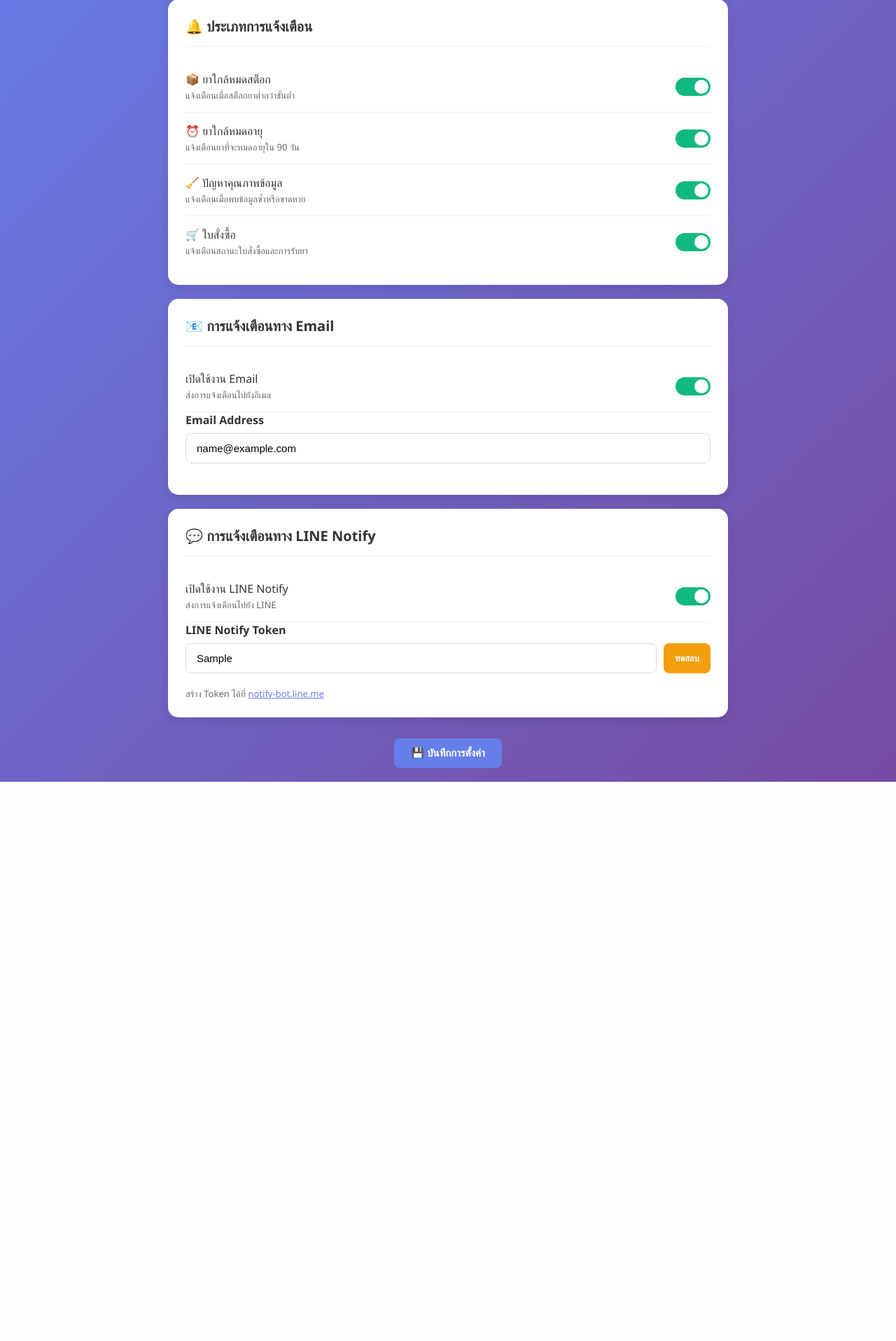
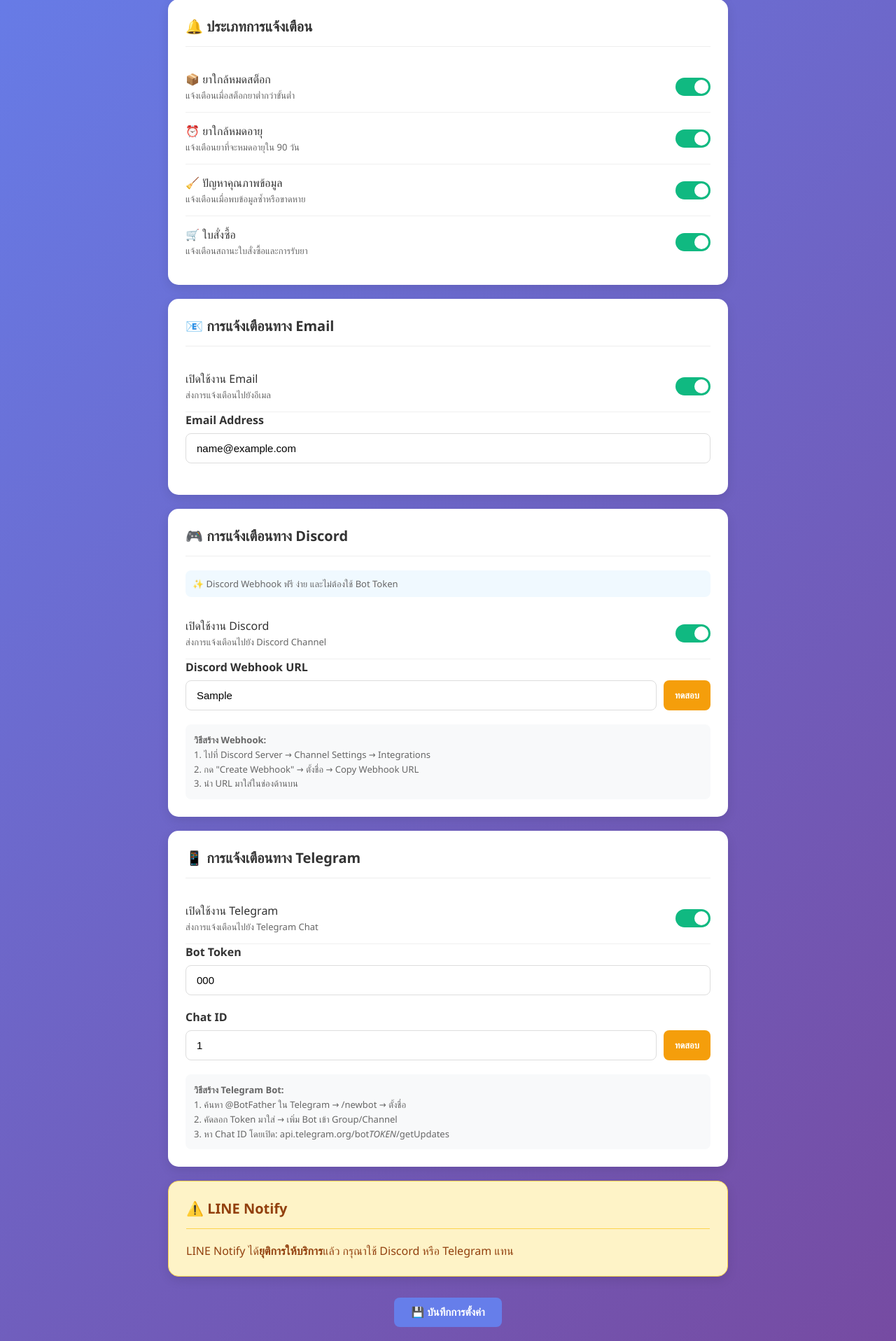
Before and after one commit to thering999/drugmuk, a PHP site: the page made by src/Views/notifications/settings.php in a window 1280 px wide. Shown: the part 185-2101 px from the top of the page at 70% size. Before the commit the page ends 1302 px from the top, so only its background shows below. Run offline with PHP 8.4, Linux system fonts and the light colour scheme; the template is opened without the code that fills it: most values are stand-ins (such as "Sample title", 1, 10 or a date in 2020); data that the repository does not hold is empty.

Commit message:
Replace LINE Notify with Discord Webhook and Telegram Bot support

```diff
--- a/public/index.php
+++ b/public/index.php
@@ -226,7 +226,8 @@ $router->get('/notifications/settings', 'NotificationController@settings');
 $router->get('/api/notifications/unread', 'NotificationController@getUnread');
 $router->post('/api/notifications/mark-read', 'NotificationController@markRead');
 $router->post('/api/notifications/save-settings', 'NotificationController@saveSettings');
-$router->post('/api/notifications/test-line', 'NotificationController@testLine');
+$router->post('/api/notifications/test-discord', 'NotificationController@testDiscord');
+$router->post('/api/notifications/test-telegram', 'NotificationController@testTelegram');
 $router->get('/api/notifications/generate', 'NotificationController@generate');
 $router->get('/audit-trail', 'NotificationController@auditTrail');
 
--- a/src/Views/notifications/settings.php
+++ b/src/Views/notifications/settings.php
@@ -159,31 +159,79 @@
             </div>
 
             <div class="card">
-                <h2>💬 การแจ้งเตือนทาง LINE Notify</h2>
+                <h2>🎮 การแจ้งเตือนทาง Discord</h2>
+                <p style="font-size: 13px; color: #666; margin-bottom: 15px; padding: 10px; background: #f0f9ff; border-radius: 8px;">
+                    ✨ Discord Webhook ฟรี ง่าย และไม่ต้องใช้ Bot Token
+                </p>
 
                 <div class="toggle-group">
                     <div>
-                        <div class="toggle-label">เปิดใช้งาน LINE Notify</div>
-                        <div class="toggle-desc">ส่งการแจ้งเตือนไปยัง LINE</div>
+                        <div class="toggle-label">เปิดใช้งาน Discord</div>
+                        <div class="toggle-desc">ส่งการแจ้งเตือนไปยัง Discord Channel</div>
                     </div>
                     <label class="toggle-switch">
-                        <input type="checkbox" name="line_enabled" id="line_enabled" <?php echo ($settings['line_enabled'] ?? 0) ? 'checked' : ''; ?>>
+                        <input type="checkbox" name="discord_enabled" id="discord_enabled" <?php echo !empty($settings['discord_webhook'] ?? '') ? 'checked' : ''; ?>>
                         <span class="toggle-slider"></span>
                     </label>
                 </div>
 
-                <div id="line_fields" style="<?php echo ($settings['line_enabled'] ?? 0) ? '' : 'display:none'; ?>">
+                <div id="discord_fields" style="<?php echo !empty($settings['discord_webhook'] ?? '') ? '' : 'display:none'; ?>">
                     <div class="form-group">
-                        <label>LINE Notify Token</label>
+                        <label>Discord Webhook URL</label>
                         <div style="display: flex; gap: 10px;">
-                            <input type="text" name="line_token" id="line_token" value="<?php echo htmlspecialchars($settings['line_token'] ?? ''); ?>" placeholder="ใส่ Token จาก notify-bot.line.me" style="flex:1">
-                            <button type="button" class="btn btn-test" onclick="testLine()">ทดสอบ</button>
+                            <input type="text" name="discord_webhook" id="discord_webhook" value="<?php echo htmlspecialchars($settings['discord_webhook'] ?? ''); ?>" placeholder="https://discord.com/api/webhooks/..." style="flex:1">
+                            <button type="button" class="btn btn-test" onclick="testDiscord()">ทดสอบ</button>
                         </div>
                     </div>
-                    <p style="font-size: 13px; color: #666;">
-                        สร้าง Token ได้ที่ <a href="https://notify-bot.line.me/" target="_blank" style="color: #667eea;">notify-bot.line.me</a>
-                    </p>
+                    <div style="font-size: 13px; color: #666; background: #f8f9fa; padding: 12px; border-radius: 8px; line-height: 1.6;">
+                        <strong>วิธีสร้าง Webhook:</strong><br>
+                        1. ไปที่ Discord Server → Channel Settings → Integrations<br>
+                        2. กด "Create Webhook" → ตั้งชื่อ → Copy Webhook URL<br>
+                        3. นำ URL มาใส่ในช่องด้านบน
+                    </div>
                 </div>
+            </div>
+
+            <div class="card">
+                <h2>📱 การแจ้งเตือนทาง Telegram</h2>
+
+                <div class="toggle-group">
+                    <div>
+                        <div class="toggle-label">เปิดใช้งาน Telegram</div>
+                        <div class="toggle-desc">ส่งการแจ้งเตือนไปยัง Telegram Chat</div>
+                    </div>
+                    <label class="toggle-switch">
+                        <input type="checkbox" name="telegram_enabled" id="telegram_enabled" <?php echo !empty($settings['telegram_bot_token'] ?? '') ? 'checked' : ''; ?>>
+                        <span class="toggle-slider"></span>
+                    </label>
+                </div>
+
+                <div id="telegram_fields" style="<?php echo !empty($settings['telegram_bot_token'] ?? '') ? '' : 'display:none'; ?>">
+                    <div class="form-group">
+                        <label>Bot Token</label>
+                        <input type="text" name="telegram_bot_token" id="telegram_bot_token" value="<?php echo htmlspecialchars($settings['telegram_bot_token'] ?? ''); ?>" placeholder="123456789:ABCdefGHIjklMNOpqrSTUvwxYZ">
+                    </div>
+                    <div class="form-group">
+                        <label>Chat ID</label>
+                        <div style="display: flex; gap: 10px;">
+                            <input type="text" name="telegram_chat_id" id="telegram_chat_id" value="<?php echo htmlspecialchars($settings['telegram_chat_id'] ?? ''); ?>" placeholder="-1001234567890" style="flex:1">
+                            <button type="button" class="btn btn-test" onclick="testTelegram()">ทดสอบ</button>
+                        </div>
+                    </div>
+                    <div style="font-size: 13px; color: #666; background: #f8f9fa; padding: 12px; border-radius: 8px; line-height: 1.6;">
+                        <strong>วิธีสร้าง Telegram Bot:</strong><br>
+                        1. ค้นหา @BotFather ใน Telegram → /newbot → ตั้งชื่อ<br>
+                        2. คัดลอก Token มาใส่ → เพิ่ม Bot เข้า Group/Channel<br>
+                        3. หา Chat ID โดยเปิด: api.telegram.org/bot<em>TOKEN</em>/getUpdates
+                    </div>
+                </div>
+            </div>
+
+            <div class="card" style="background: #fef3c7; border: 1px solid #fcd34d;">
+                <h2 style="color: #92400e; border-bottom-color: #fcd34d;">⚠️ LINE Notify</h2>
+                <p style="color: #92400e;">
+                    LINE Notify ได้<strong>ยุติการให้บริการ</strong>แล้ว กรุณาใช้ Discord หรือ Telegram แทน
+                </p>
             </div>
 
             <div style="text-align: center; margin-top: 30px;">
@@ -201,8 +249,12 @@
             document.getElementById('email_field').style.display = this.checked ? 'block' : 'none';
         });
 
-        document.getElementById('line_enabled').addEventListener('change', function() {
-            document.getElementById('line_fields').style.display = this.checked ? 'block' : 'none';
+        document.getElementById('discord_enabled').addEventListener('change', function() {
+            document.getElementById('discord_fields').style.display = this.checked ? 'block' : 'none';
+        });
+
+        document.getElementById('telegram_enabled').addEventListener('change', function() {
+            document.getElementById('telegram_fields').style.display = this.checked ? 'block' : 'none';
         });
 
         document.getElementById('settingsForm').addEventListener('submit', async function(e) {
@@ -226,21 +278,50 @@
             }
         });
 
-        async function testLine() {
-            const token = document.getElementById('line_token').value;
-            if (!token) {
-                showAlert('error', 'กรุณาใส่ LINE Token');
+        async function testDiscord() {
+            const webhook = document.getElementById('discord_webhook').value;
+            if (!webhook) {
+                showAlert('error', 'กรุณาใส่ Discord Webhook URL');
                 return;
             }
 
+            showAlert('success', 'กำลังส่งข้อความทดสอบ...');
+
             try {
-                const response = await fetch('/api/notifications/test-line', {
+                const response = await fetch('/api/notifications/test-discord', {
                     method: 'POST',
                     headers: {
                         'Content-Type': 'application/x-www-form-urlencoded',
                         'X-CSRF-Token': getCSRFToken()
                     },
-                    body: 'token=' + encodeURIComponent(token)
+                    body: 'webhook=' + encodeURIComponent(webhook)
+                });
+                const result = await response.json();
+                showAlert(result.success ? 'success' : 'error', result.message);
+            } catch (error) {
+                showAlert('error', 'เกิดข้อผิดพลาด');
+            }
+        }
+
+        async function testTelegram() {
+            const token = document.getElementById('telegram_bot_token').value;
+            const chatId = document.getElementById('telegram_chat_id').value;
+
+            if (!token || !chatId) {
+                showAlert('error', 'กรุณาใส่ Bot Token และ Chat ID');
+                return;
+            }
+
+            showAlert('success', 'กำลังส่งข้อความทดสอบ...');
+
+            try {
+                const response = await fetch('/api/notifications/test-telegram', {
+                    method: 'POST',
+                    headers: {
+                        'Content-Type': 'application/x-www-form-urlencoded',
+                        'X-CSRF-Token': getCSRFToken()
+                    },
+                    body: 'token=' + encodeURIComponent(token) + '&chat_id=' + encodeURIComponent(chatId)
                 });
                 const result = await response.json();
                 showAlert(result.success ? 'success' : 'error', result.message);
```
Also changed, not shown: config/notifications.json (added, +19 -0 lines), src/Controllers/NotificationController.php (+82 -8 lines), src/Controllers/RealtimeSyncController.php (+96 -24 lines).
